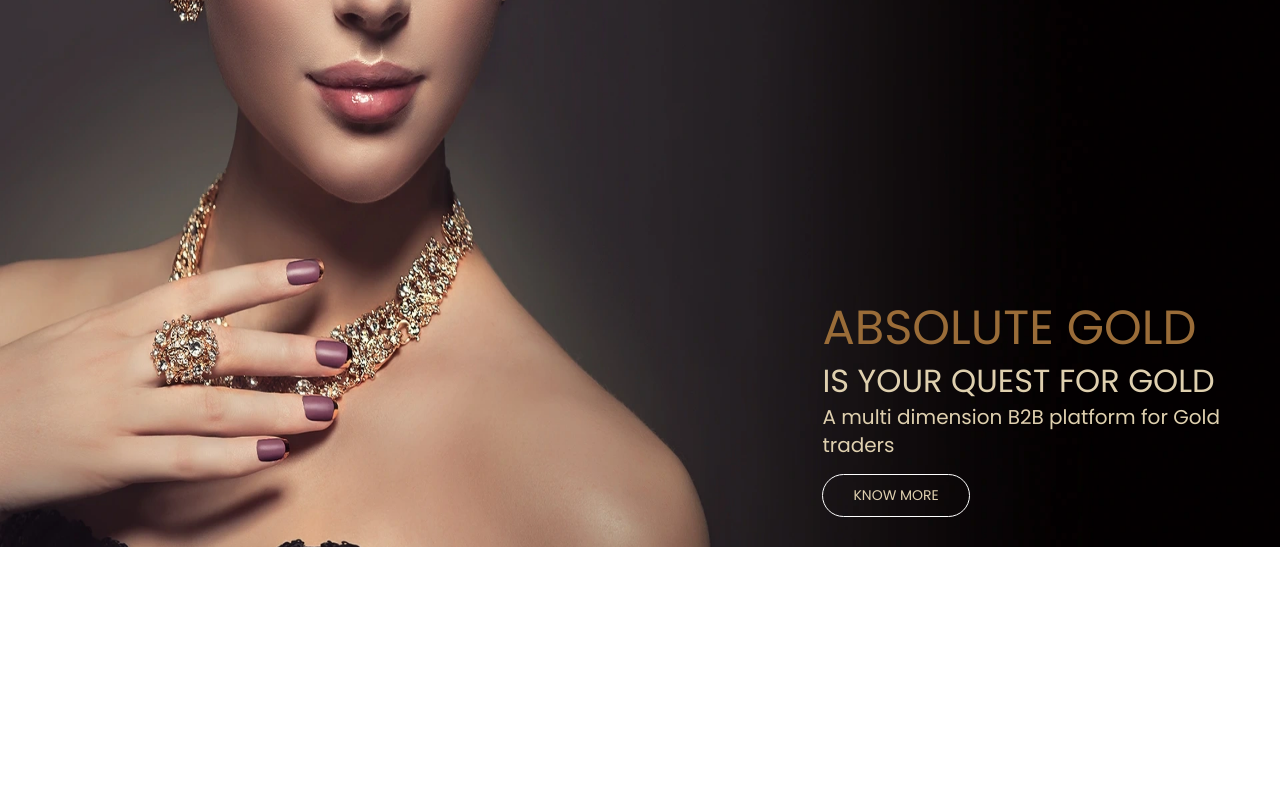
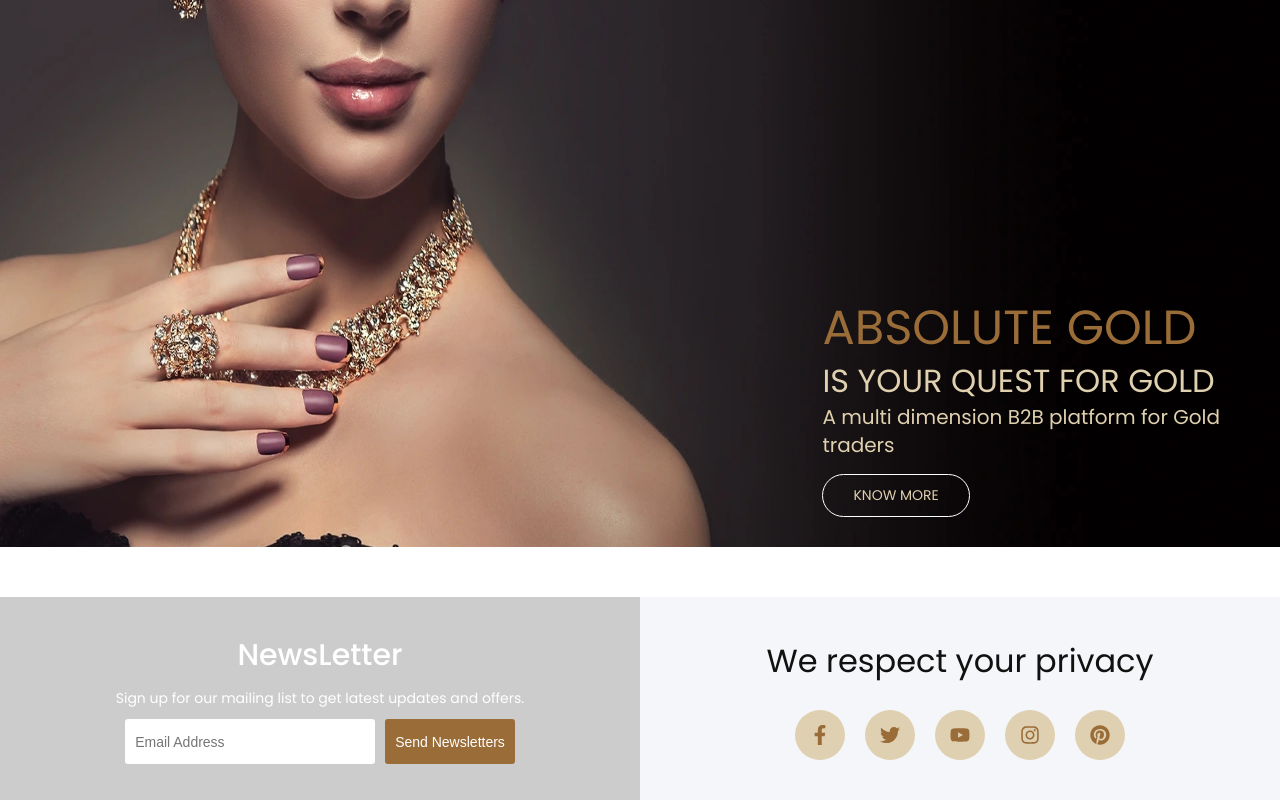
Before and after one commit to ayushagrahari0511/absolute-gold, a Next.js app: page /home in a window 1280 px wide. Shown: the part 253-1053 px from the top of the page. Before the commit the page ends 800 px from the top, so only its background shows below. Built offline with nearby package versions, Linux system fonts and the light colour scheme.

Commit message:
second commit

```diff
--- a/components/Home/Landing/Landing.js
+++ b/components/Home/Landing/Landing.js
@@ -2,14 +2,16 @@ import styles from './Landing.module.css'
 import Link from 'next/link'
 import { FontAwesomeIcon } from '@fortawesome/react-fontawesome'
 import { faSearch, faMicrophone } from '@fortawesome/free-solid-svg-icons'
+import Image from 'next/image'
 
 const Landing = () => {
   return (
+    <>
       <div className={styles.wrapper}>
         <div className={styles.container}>
           <header>
             <div className={styles.logo}>
-            <img src="/logo.png" alt="" />
+              <Image src="/logo.png" width={100} height={100} alt="" />
             </div>
             <div className={styles.links}>
               <div className={styles.login}>
@@ -42,6 +44,7 @@ const Landing = () => {
           </div>
         </div>
       </div>
+    </>
   )
 }
 
--- a/components/Home/Landing/Landing.module.css
+++ b/components/Home/Landing/Landing.module.css
@@ -3,7 +3,7 @@
     height: 100vh;
     background: url(/banner_img.webp);
     background-repeat: no-repeat;
-    background-size: 100% 107vh;
+    background-size: 100% 106vh;
     background-position: top 0 left 0;
     position: relative;
     display: flex;
@@ -29,10 +29,11 @@
     justify-content: space-between;
 }
 
-.logo > img {
+.logo img {
     position: relative;
     top: 1rem;
-    width: 4rem;
+    width: 4rem !important;
+    height: 5.2rem !important;
 }
 
 .links {
@@ -142,6 +143,12 @@
     border-radius: 5rem;
     background: transparent;
     color: var(--brown_tertiary);
+    transition: all 0.3s;
+}
+
+.description > a:hover {
+    background: var(--brown_primary);
+    border: 1.5px solid var(--brown_primary);
 }
 
 
@@ -233,9 +240,8 @@
         background-position: top 0 left -4rem;
     }
 
-    .logo > img {
+    .logo img {
         top: 2rem;
-        width: 4rem;
     }
     .search_container > input {
         width: 16rem;
--- /dev/null
+++ b/components/Home/NewsLetter/NewsLetter.js
@@ -0,0 +1,60 @@
+import styles from './NewsLetter.module.css'
+import { FaFacebookF, FaTwitter, FaYoutube, FaInstagram, FaPinterest } from 'react-icons/fa'
+import Link from 'next/link'
+
+const NewsLetter = () => {
+    return (
+        <div className={styles.wrapper}>
+            <div className={styles.container}>
+                <div className={styles.newsLetter}>
+                    <h3>
+                        NewsLetter
+                    </h3>
+                    <h5>Sign up for our mailing list to get latest updates and offers.</h5>
+                    <form className={styles.email}>
+                        <input
+                            type="email"
+                            placeholder='Email Address'
+                            name="email"
+                            required />
+                        <button>Send Newsletters</button>
+                    </form>
+                </div>
+                <div className={styles.privacy}>
+                    <h3>
+                        We respect your privacy
+                    </h3>
+                    <div className={styles.social_icons}>
+                        <Link href="/social">
+                            <div className={styles.list}>
+                                <FaFacebookF className={styles.icon} />
+                            </div>
+                        </Link>
+                        <Link href="/social">
+                            <div className={styles.list}>
+                                <FaTwitter className={styles.icon} />
+                            </div>
+                        </Link>
+                        <Link href="/social">
+                            <div className={styles.list}>
+                                <FaYoutube className={styles.icon} />
+                            </div>
+                        </Link>
+                        <Link href="/social">
+                            <div className={styles.list}>
+                                <FaInstagram className={styles.icon} />
+                            </div>
+                        </Link>
+                        <Link href="/social">
+                            <div className={styles.list}>
+                                <FaPinterest className={styles.icon} />
+                            </div>
+                        </Link>
+                    </div>
+                </div>
+            </div>
+        </div>
+    )
+}
+
+export default NewsLetter
--- /dev/null
+++ b/components/Home/NewsLetter/NewsLetter.module.css
@@ -0,0 +1,194 @@
+.wrapper {
+    margin-top: 5rem;
+    width: 100%;
+    display: flex;
+    flex-direction: column;
+    grid-gap: 1rem;
+}
+
+.container {
+    display: grid;
+    grid-template-columns: 1fr 1fr;
+}
+
+/*Newsletter starts */
+/*  */
+
+.newsLetter {
+    background: var(--black_primary);
+    padding: 2rem;
+    display: flex;
+    flex-direction: column;
+    align-items: center;
+    justify-content: center;
+    grid-row-gap: 1rem;
+}
+
+.newsLetter>h3 {
+    color: #fff;
+    font-size: 3rem;
+    font-weight: 500;
+}
+
+.newsLetter>h5 {
+    text-align: center;
+    color: #fff;
+    font-size: 1.4rem;
+    font-weight: 400;
+}
+
+.email {
+    display: flex;
+    grid-gap: 1rem;
+}
+
+.email>input {
+    width: 25rem;
+    padding:0 1rem;
+    height: 4.5rem;
+    border: none;
+    color: #555;
+    font-size: 1.4rem;
+    outline: none;
+    border-radius: .3rem;
+}
+
+.email>input:focus {
+    border: 1px solid #66afe9;
+    box-shadow: inset 0 1px 1px rgb(0 0 0 / 8%), 0 0 8px rgb(102 175 233 / 60%);
+    -webkit-box-shadow: inset 0 1px 1px rgb(0 0 0 / 8%), 0 0 8px rgb(102 175 233 / 60%);
+}
+
+.email > button {
+    outline: none;
+    border: none;
+    color: #fff;
+    padding: 1rem;
+    font-size: 1.4rem;
+    border-radius: .3rem;
+    cursor: pointer;
+    background: var(--brown_primary);
+}
+
+
+/* Newsletter ends */
+/*  */
+
+.privacy {
+    background: #f5f6f9;
+    padding: 4rem;
+    display: flex;
+    flex-direction: column;
+    align-items: center;
+    justify-content: center;
+    grid-gap: 2.5rem;
+}
+
+.privacy > h3 {
+    text-align: center;
+    font-weight: 400;
+    color: #111;
+}
+
+.social_icons {
+    display: flex;
+    flex-wrap: wrap;
+    align-items: center;
+    grid-gap: 2rem;
+}
+
+.list {
+    width: 5rem;
+    height: 5rem;
+    border-radius: 50%;
+    display: flex;
+    align-items: center;
+    justify-content: center;
+    background: var(--button_background);
+    color: var(--brown_primary);
+    cursor: pointer;
+    transition: all 0.4s ease-in-out;
+}
+
+.icon {
+    width: 2rem;
+    height: 2rem;
+    transition: all 0.4s ease-in-out;
+}
+
+.list:hover .icon {
+    transform: rotate(360deg);
+    color: #fff;
+}
+
+.list:hover:first-child {
+    background: #3B5998;
+}
+
+.list:hover:nth-child(2) {
+    background: #33ccff;
+}
+
+.list:hover:nth-child(3) {
+    background: #ff0000;
+}
+
+.list:hover:nth-child(4) {
+    background: radial-gradient(circle at 30% 107%, #fdf497 0%, #fdf497 5%, #fd5949 45%, #d6249f 60%, #285AEB 90%);
+}
+
+.list:hover:last-child {
+    background: #cb2027;
+}
+
+
+@media (max-width: 1199.98px) {
+
+}
+
+
+/* for Medium devices such as tablets */
+@media (max-width: 991.98px) {
+    .container {
+        display: flex;
+        flex-direction: column;
+    }
+}
+
+/* Small devices (landscape phone, ) */
+
+@media (max-width: 767.98px) {
+    .privacy > h3 {
+        font-size: 2.8rem;
+    }
+
+    .social_icons {
+        grid-gap: 1.5rem;
+    }
+
+    .list {
+        width: 4rem;
+        height: 4rem;
+    }
+
+    .icon {
+        width: 1.8rem;
+        height: 1.8rem;
+        transition: all 0.4s ease-in-out;
+    }
+}
+
+/* Small devices such as phone */
+
+@media (max-width: 575.98px) {
+    .email {
+        width: 100%;
+        flex-direction: column;
+        align-items: center;
+        grid-gap: 1rem;
+    }
+
+    .email>input {
+        width: 95%;
+    }
+ }
--- a/package.json
+++ b/package.json
@@ -16,7 +16,8 @@
     "@fortawesome/react-fontawesome": "^0.1.18",
     "next": "12.1.6",
     "react": "18.2.0",
-    "react-dom": "18.2.0"
+    "react-dom": "18.2.0",
+    "react-icons": "^4.4.0"
   },
   "devDependencies": {
     "eslint": "8.18.0",
--- a/pages/home.js
+++ b/pages/home.js
@@ -1,10 +1,17 @@
+import Head from 'next/head'
 import Landing from '../components/Home/Landing/Landing'
+import NewsLetter from '../components/Home/NewsLetter/NewsLetter'
 
 const Home = () => {
     return (
         <>
-            <div className="container">
-                <Landing/>
+            <Head>
+                <title>Absolute Gold</title>
+                <meta name="description" content="Welcome To The Finest B2B Gold Trading Platform" />
+            </Head>
+            <div>
+                <Landing />
+                <NewsLetter />
             </div>
         </>
     )
--- a/pages/index.js
+++ b/pages/index.js
@@ -1,6 +1,5 @@
 import { useState, useRef } from 'react'
 import Head from 'next/head'
-import Image from 'next/image'
 import styles from '../styles/index.module.css'
 import { FontAwesomeIcon } from '@fortawesome/react-fontawesome'
 import { faHandPointRight, faVolumeHigh, faVolumeXmark } from '@fortawesome/free-solid-svg-icons'
--- a/pages/welcome.js
+++ b/pages/welcome.js
@@ -5,6 +5,7 @@ import Link from 'next/link'
 import { FontAwesomeIcon } from '@fortawesome/react-fontawesome'
 import { faHandPointRight } from '@fortawesome/free-solid-svg-icons'
 import { faUser } from '@fortawesome/free-regular-svg-icons'
+import Image from 'next/image'
 
 
 const Welcome = () => {
@@ -28,7 +29,7 @@ const Welcome = () => {
               <FontAwesomeIcon icon={faHandPointRight} className={styles.skipIcon} />
             </div>
           </Link>
-          <img src="/logo.png" alt="" />
+          <Image src="/logo.png" alt="logo" width={200} height={200} />
         </header>
         <div className={styles.desc}>
           <h1>Welcome to the finest b2b gold trading platform</h1>
--- a/styles/globals.css
+++ b/styles/globals.css
@@ -10,13 +10,11 @@ html {
   --brown_secondary: #a98031;
   --brown_tertiary: #dfd0af;
   --button_background: #dfd0b1;
-  --black_primary: ;
+  --black_primary: #cccccc;
   --color_gold: #ebc940;
   --black_secondary: #a1a09e;
+  --black_tertiary: #666666;
   /* #916c38
-
-
-  #cccccc
   #666666
   #333333
   #111111 */
@@ -39,6 +37,7 @@ h3 {
 h5 {
   font-size: 2rem;
 }
+
 a {
   color: inherit;
   text-decoration: none;
```
Also changed, not shown: styles/welcome.module.css (+6 -3 lines), 2 other files (tests, documents, lock files or other folders). Lines whose indentation alone changed are shown as unchanged.
